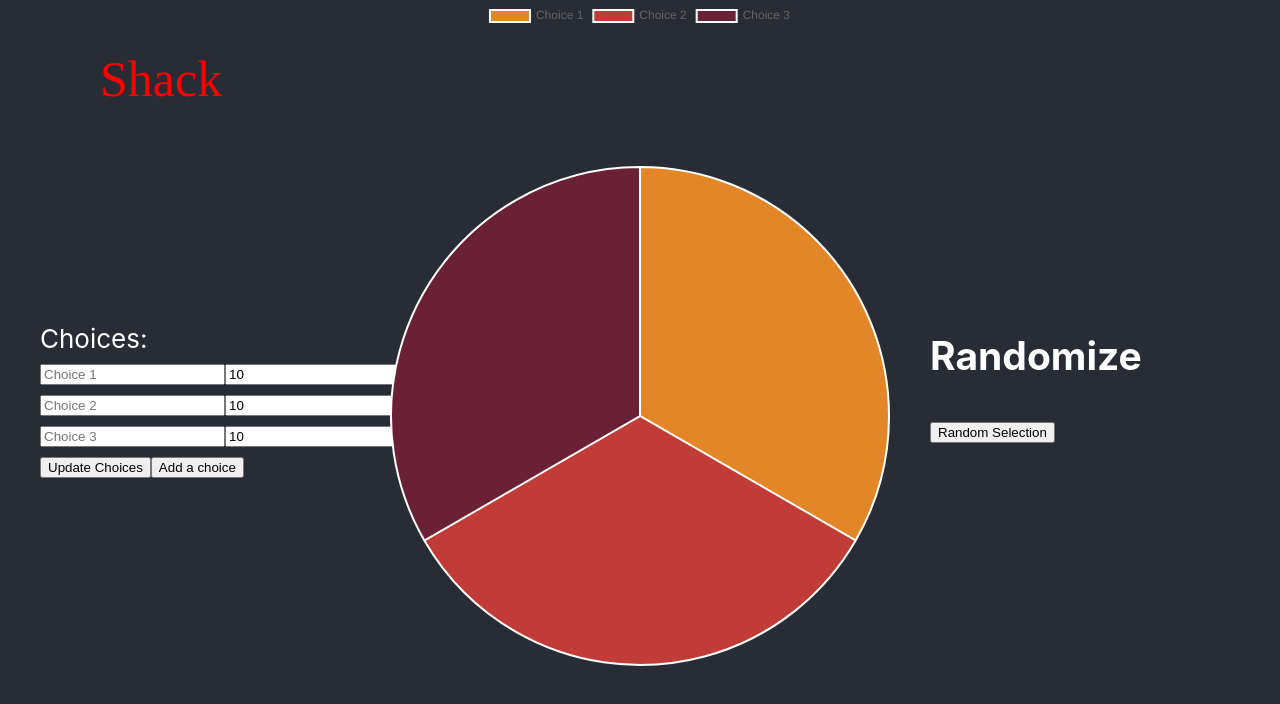
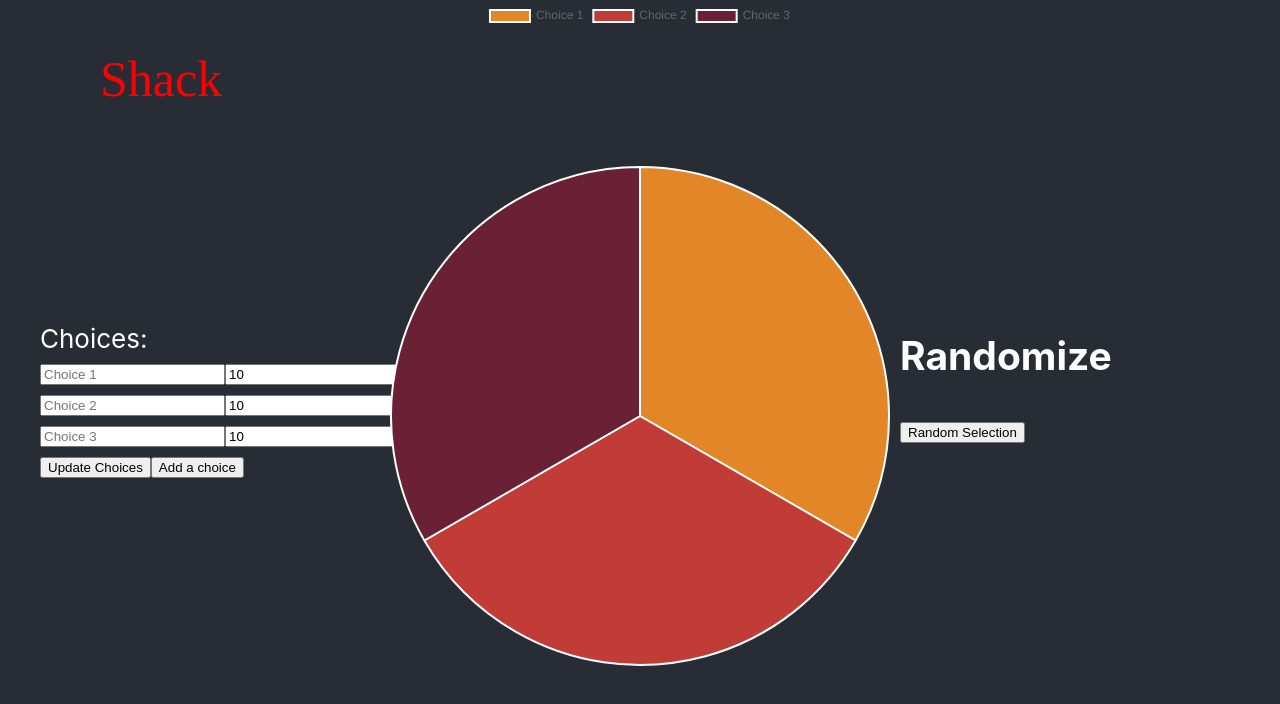
Before and after one commit to michaelfu1029/Shack, a React (Create React App) app: page / in a window 1280 px wide. Shown: the top 704 px of the page. Built offline with nearby package versions, Linux system fonts and the light colour scheme.

Commit message:
Increased limit for chars

```diff
--- a/src/App.css
+++ b/src/App.css
@@ -33,20 +33,17 @@ Form {
   position: relative;
   color:white;
   font-size: calc(10px + 2vmin);
-  /* background-color: aqua; */
 }
 
 canvas {
   max-width: 500px;
   position: relative;
   right: 250px;
-  /* background-color: red; */
 }
 
 .RandomChoice {
-  /* background-color: pink; */
   position: absolute;
-  right: 150px;
+  right: 180px;
   width: 200px;
   height: 200px;
 }
--- a/src/components/FormEntry.js
+++ b/src/components/FormEntry.js
@@ -6,7 +6,7 @@ class FormEntry extends React.Component{
             <div>
                 <input
                 type="text"
-                maxLength="10"
+                maxLength="11"
                 placeholder={this.props.names[this.props.id]}
                 onChange={(event) => {
                     this.props.handleNameChange(this.props.id, event.target.value)}}
```
